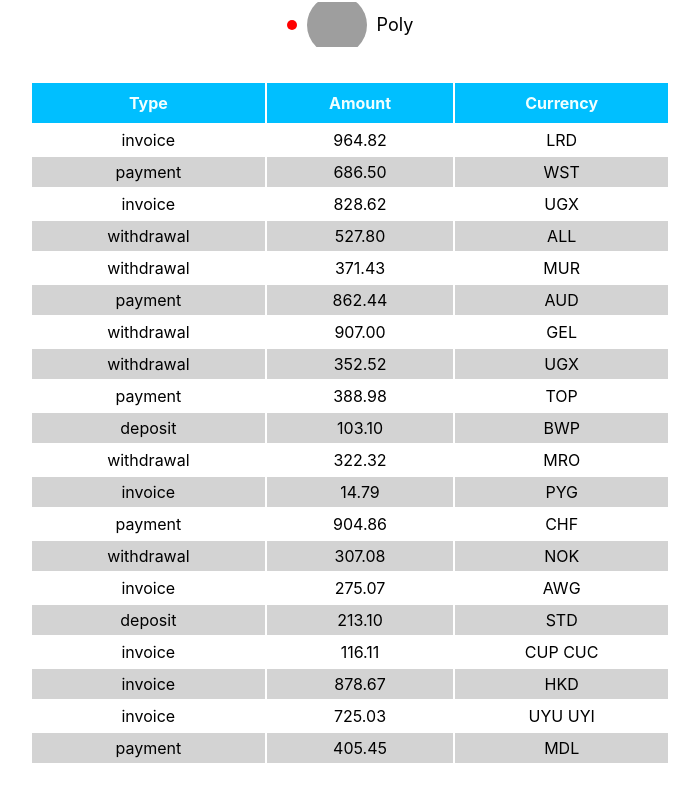
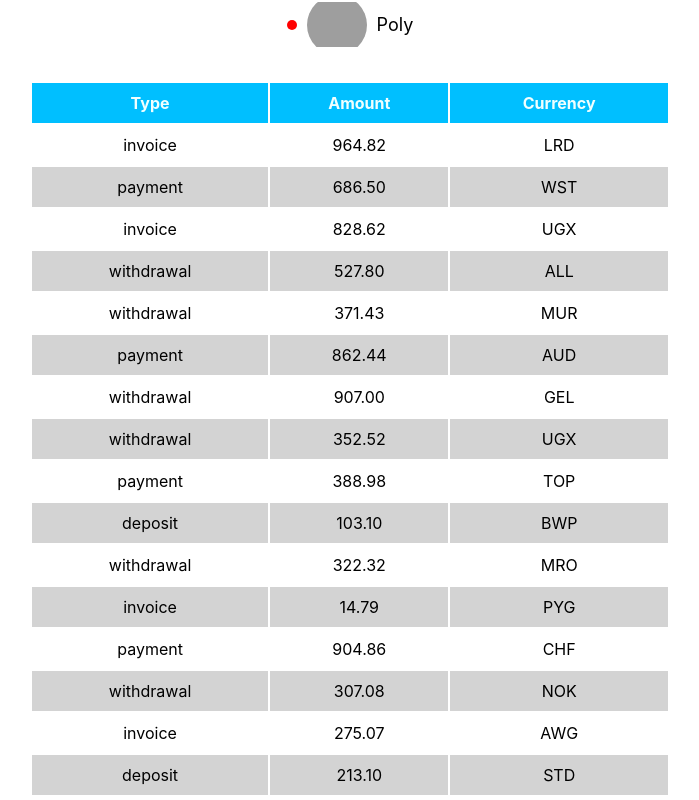
Before and after one commit to Ruslaana/goit-react-hw-01-components, a React (Create React App) app: page / in a window 1280 px wide. Shown: the part 780-1580 px from the top of the page, without its empty margins (290-989 px from the left). Before the commit the page ends 1545 px from the top, so only its background shows below. Built offline with nearby package versions, Linux system fonts and the light colour scheme; grey boxes are pictures that could not be loaded.

Commit message:
Update Transactions.module.css

```diff
--- a/src/components/Transactions/Transactions.module.css
+++ b/src/components/Transactions/Transactions.module.css
@@ -20,5 +20,5 @@
 .currency {
   color: black;
   text-align: center;
-  padding: 5px 10px;
+  padding: 10px 15px;
 }
```
